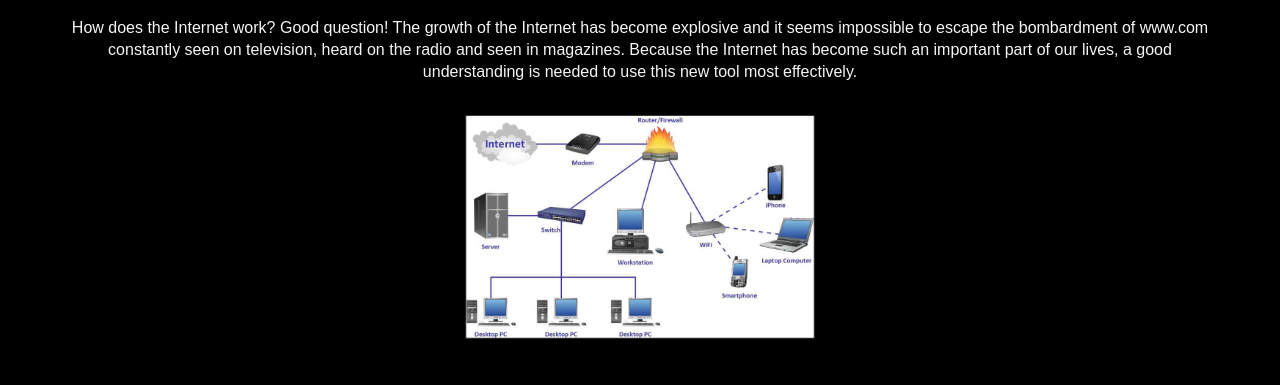
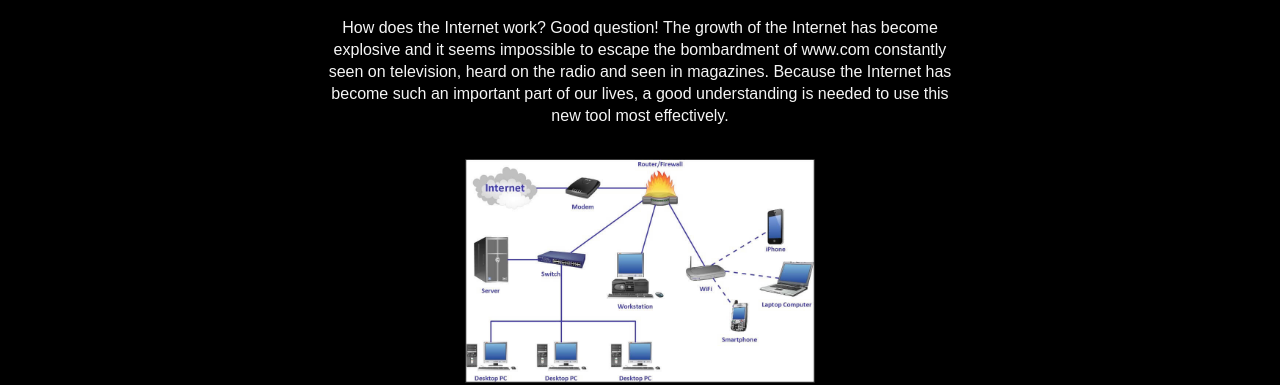
Before and after one commit to tanko220/projet02, a plain HTML site: page index.html in a window 1280 px wide. Shown: the part 443-828 px from the top of the page. Drawn offline with Linux system fonts and the light colour scheme.

Commit message:
max-width-p

```diff
--- a/styles.css
+++ b/styles.css
@@ -18,6 +18,7 @@ p {
     color: whitesmoke;
     font-family: sans-serif;
     line-height: 22px;
+    max-width: 70ch;
 }
 img{
     width: 100%;
```
